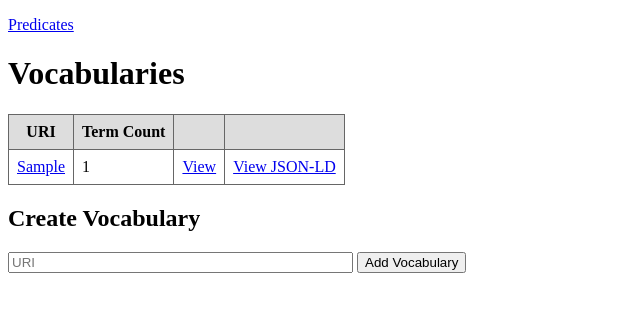
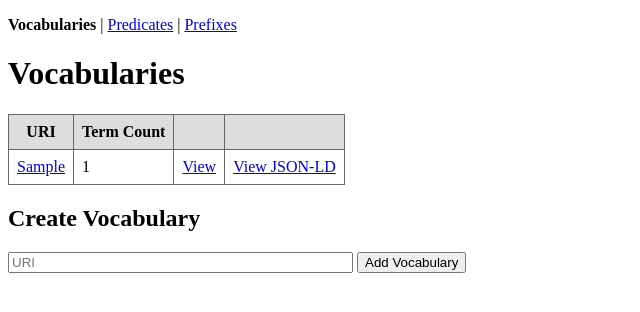
Before and after one commit to peichman-umd/grove, a Django app: page /vocabs/ in a window 1280 px wide. Shown: the top 312 px of the page, without its empty margins (0-640 px from the left). Run offline with Django 5.2, Linux system fonts and the light colour scheme; tables that the repository leaves empty hold one stand-in row (values such as "Sample post").

Commit message:
Added navigation to the predicate and vocabulary lists.

```diff
--- a/src/vocabs/templates/vocabs/predicate_list.html
+++ b/src/vocabs/templates/vocabs/predicate_list.html
@@ -10,7 +10,9 @@
   <body>
 
     <p>
-      <a href="{% url 'list_vocabularies' %}">Vocabularies</a>
+      <a href="{% url 'list_vocabularies' %}">Vocabularies</a> |
+      <strong>Predicates</strong> |
+      <a href="{% url 'list_prefixes' %}">Prefixes</a>
     </p>
 
     <h1>Predicates</h1>
--- a/src/vocabs/templates/vocabs/vocabulary_list.html
+++ b/src/vocabs/templates/vocabs/vocabulary_list.html
@@ -9,7 +9,9 @@
 
   <body>
     <p>
-      <a href="{% url 'list_predicates' %}">Predicates</a>
+      <strong>Vocabularies</strong> |
+      <a href="{% url 'list_predicates' %}">Predicates</a> |
+      <a href="{% url 'list_prefixes' %}">Prefixes</a>
     </p>
 
     <h1>Vocabularies</h1>
```
